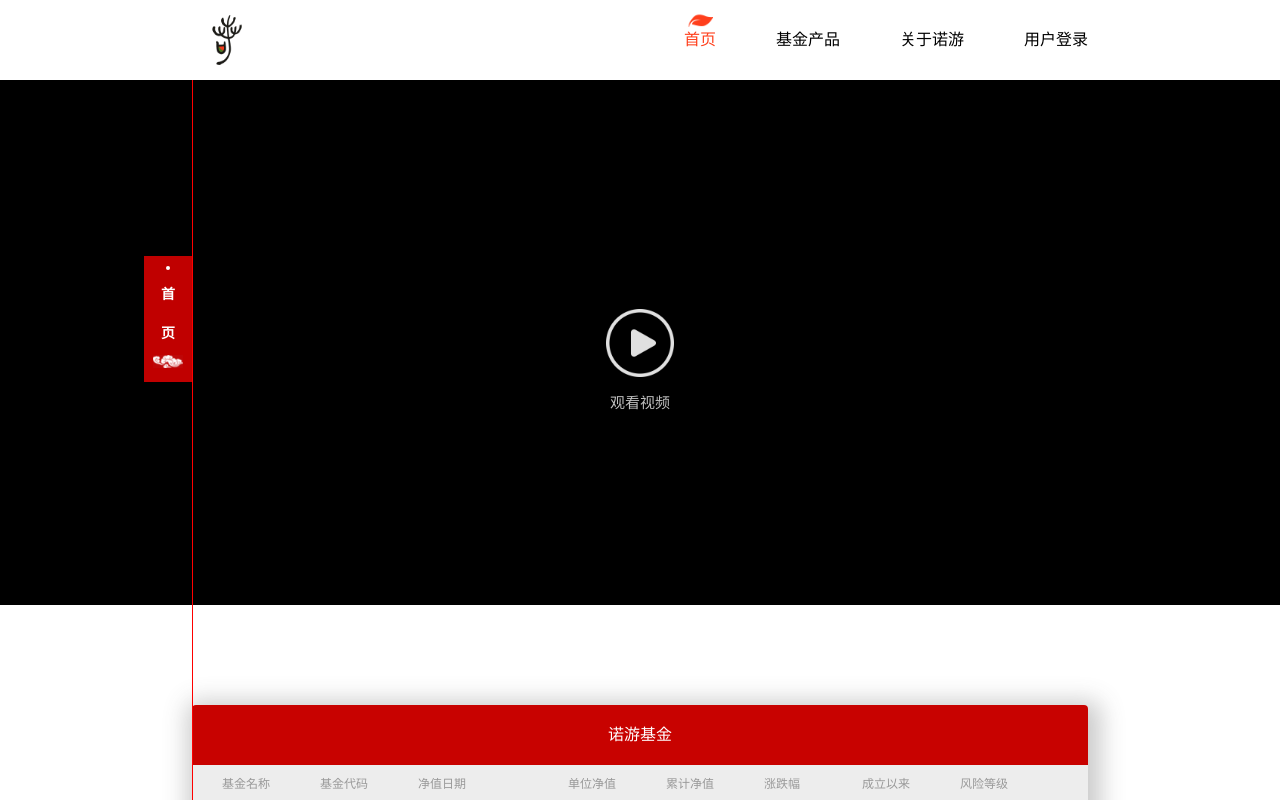
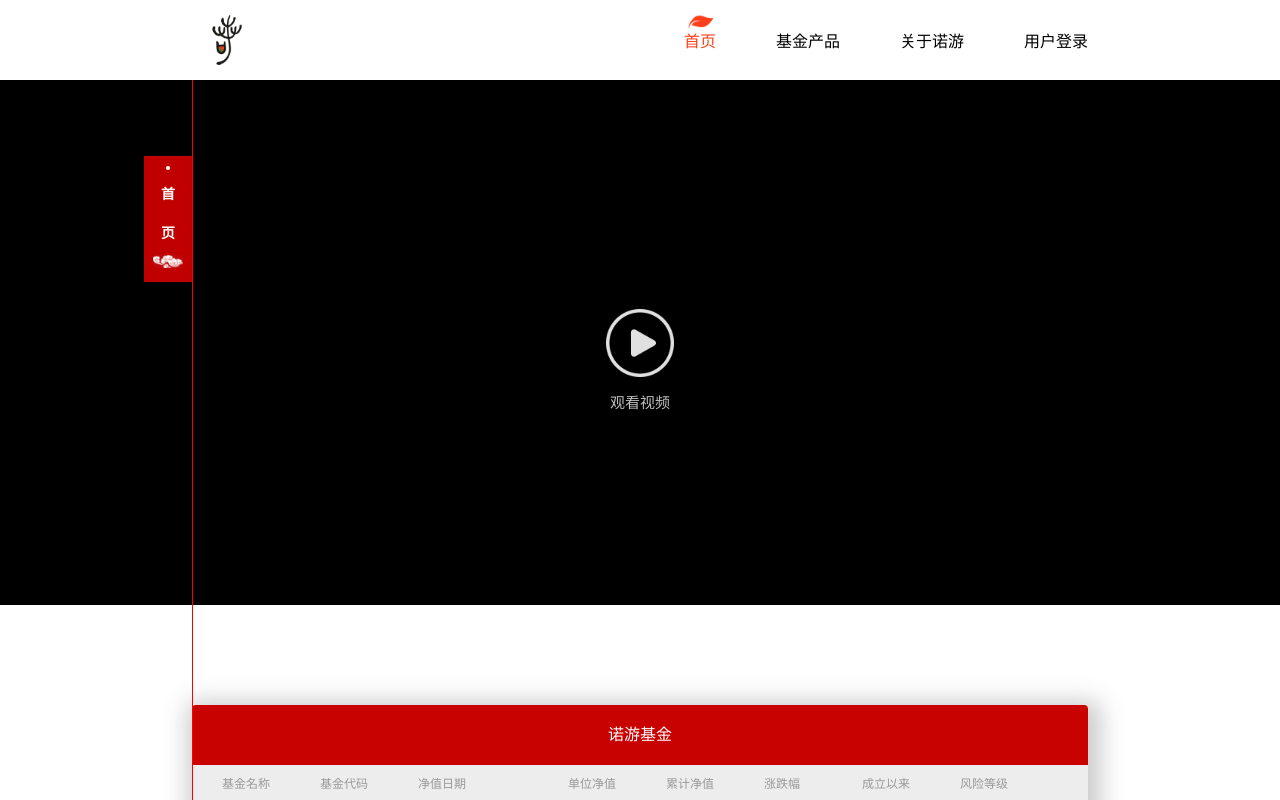
Before and after one commit to Darrenzzy/newu-index, a Vue app: page / in a window 1280 px wide. Shown: the top 800 px of the page. Built offline with nearby package versions, Linux system fonts and the light colour scheme.

Commit message:
scroll , fixedLeft Top value

```diff
--- a/package.json
+++ b/package.json
@@ -20,7 +20,8 @@
     "less-loader": "^7.0.0",
     "vue": "^2.6.11",
     "vue-i18n": "^8.20.0",
-    "vue-router": "^3.4.3"
+    "vue-router": "^3.4.3",
+    "vuex": "^3.5.1"
   },
   "devDependencies": {
     "@vue/cli-plugin-babel": "~4.5.0",
--- a/src/components/FixedLeft.vue
+++ b/src/components/FixedLeft.vue
@@ -24,7 +24,7 @@
 <style lang="less" scoped>
     .fixed_home{
         position: fixed;
-        top: 256px;
+        top: 156px;
         left: 15%;
         background: #C00000;
         width: 48px;
--- a/src/components/Head.vue
+++ b/src/components/Head.vue
@@ -165,12 +165,13 @@
     }
     .header_item{
         color: black;
-        height: 40px;
-        line-height: 40px;
+        // height: 40px;
+        // line-height: 40px;
         margin-left: 60px;
         display: flex;
         justify-content: center;
         align-items: center;
+        text-align: center;
         img{
             width: 18px;
         }
@@ -183,9 +184,10 @@
             &::after{
                 content: "aa";
                 position: absolute;
-                bottom: 8px;
+                top: -15px;
                 background-size: 26px;
                 width: 26px;
+                height: 20px;
                 color: transparent;
                 left: calc(50% - 13px);
                 background-repeat: no-repeat;
--- a/src/main.js
+++ b/src/main.js
@@ -7,6 +7,9 @@
 import './plugins/element.js';
 import ElementUI from 'element-ui';
 import 'element-ui/lib/theme-chalk/index.css';
+// import store from "./store"
+
+
 
 Vue.use(ElementUI);
 
@@ -39,14 +42,38 @@
   }
 })
 
-
 Vue.use(less);
 Vue.config.productionTip = false
 Vue.prototype.$Axios = Axios;
 
 
+router.beforeEach((to, from, next) => {
+  if (to.meta.requireAuth) {
+      if (localStorage.getItem("username") && localStorage.getItem("email") && localStorage.getItem("mobile") ) {
+        next();
+      }
+      else {
+          next({
+            path: '/login',
+            query: {redirect: to.path}
+          })
+      }
+  }
+  else {
+    next();
+  }
+  if (to.name === 'login') {
+    if (localStorage.getItem("username") && localStorage.getItem("email") && localStorage.getItem("mobile")) {
+      router.push({name: 'home'});
+    }
+  }
+
+})
+
+
 new Vue({
   render: h => h(App),
   router,
+  // store,
   i18n
 }).$mount('#app')
--- a/src/pages/Home.vue
+++ b/src/pages/Home.vue
@@ -130,6 +130,7 @@
 import Footer from './../components/Footer';
 import SendEmail from './../components/SendEmail';
 import FixedLeft from './../components/FixedLeft';
+// import mapGetters from "vuex"
 
     export default {
         name: 'Home',
@@ -201,6 +202,11 @@
                     }
                 ]
             }
+        },
+        computed(){
+            // ...mapGetters([
+            //     'getCount'
+            // ])
         },
         created(){
             if (localStorage.getItem("username") && localStorage.getItem("email") && localStorage.getItem("mobile")) {
@@ -388,7 +394,6 @@
             position: relative;
         }
         .company_left_box{
-            overflow: scroll;
             // height: 400px;
             .company_left{
                 width: 35%;
--- a/src/pages/Register.vue
+++ b/src/pages/Register.vue
@@ -173,7 +173,6 @@
                        ...this.formInline
                     }).then((res)=>{
                         if (res.data.code == 200) {
-                            console.log(res)
                             this.$message({
                                 message: '注册成功',
                                 type: 'success'
--- a/src/router/index.js
+++ b/src/router/index.js
@@ -25,29 +25,35 @@
 
 
 
-
-
-
 export default new VueRouter({
     mode: "history",
     routes:[
-        { path: '/', component: Home},
+        { path: '/', component: Home, name: "home"},
         { path: '/test', component: Test },
         { path: '/zkp', component: Zkp },
-        { path: '/userCenter', component: UserCenter },
+        {
+            path: '/userCenter',
+            component: UserCenter,
+            meta: {
+                requireAuth: true,
+            },
+        },
         { path: '/law', component: Law },
         { path: '/updatePwd', component: UpdatePwd },
         { path: '/forgetPwd', component: ForgetPwd },
         { path: '/right', component: Right },
         { path: '/contactUs', component: ContactUs },
-
         { path: '/risk', component: Risk },
         { path: '/responseblity', component: Responseblity },
 
 
         { path: '/fund', component: Fund},
         { path: '/about_nuoyou', component: AboutNuoyou },
-        { path: '/login', component: Login },
+        {
+            path: '/login',
+            component: Login,
+            name: "login"
+        },
         { path: '/register', component: Register },
 
         { path: '*', redirect: "/"}
--- /dev/null
+++ b/src/store/index.js
@@ -0,0 +1,27 @@
+import Vue from "vue";
+import Vuex from "vuex";
+
+Vue.use(Vuex);
+
+localStorage.getItem("username") && localStorage.getItem("email") && localStorage.getItem("mobile")
+
+const store = new Vuex.store({
+    state: {
+        username: "",
+        email: "",
+        mobile: "",
+    },
+    mutations: {
+        // changeCount(state,params) {
+        //     state.username = "test"
+        //     console.log(state)
+        // },
+    },
+    getters:{
+        getCount(state){
+            return state.count;
+        }
+    }
+})
+
+export default store;
```
Also changed, not shown: 1 other file (tests, documents, lock files or other folders).
